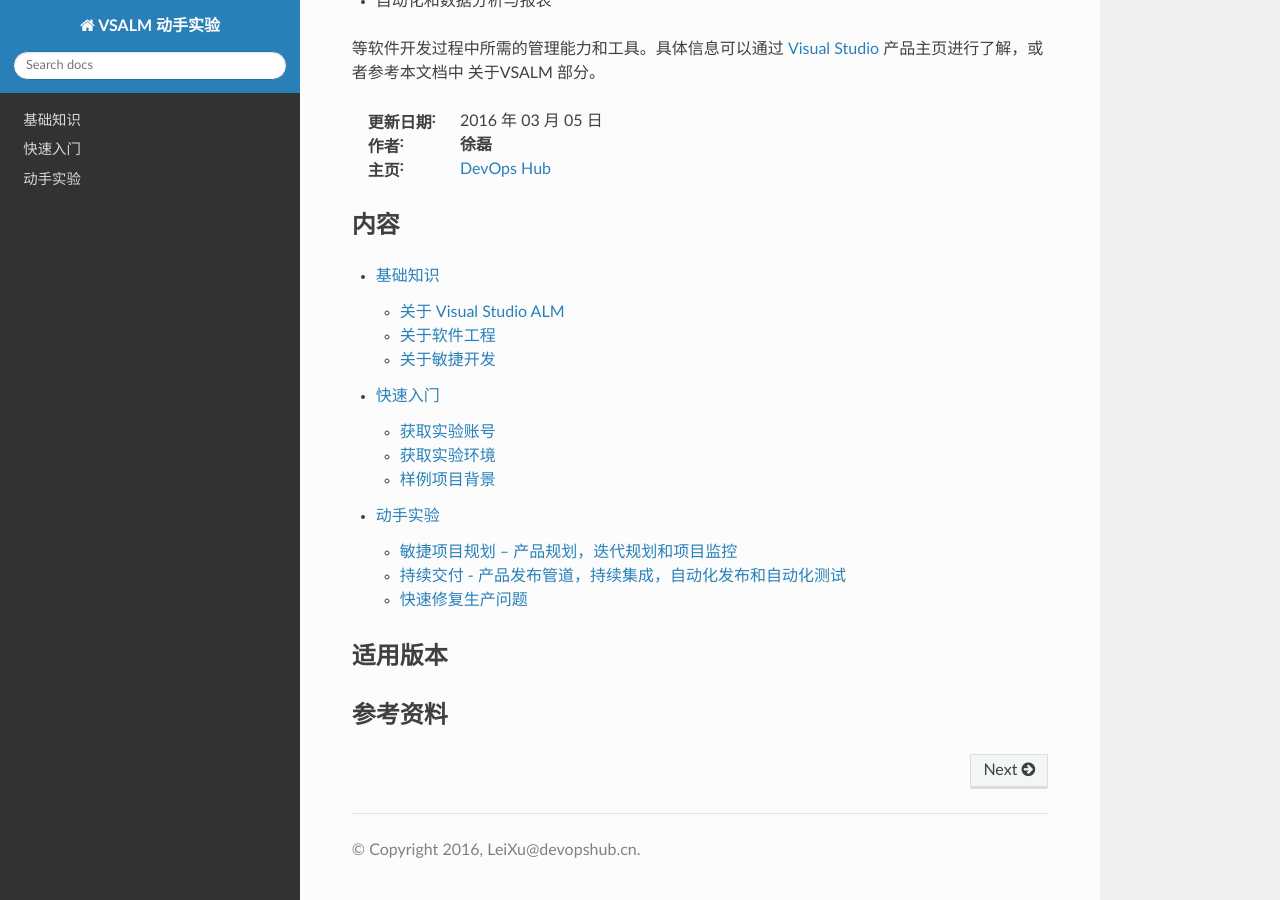
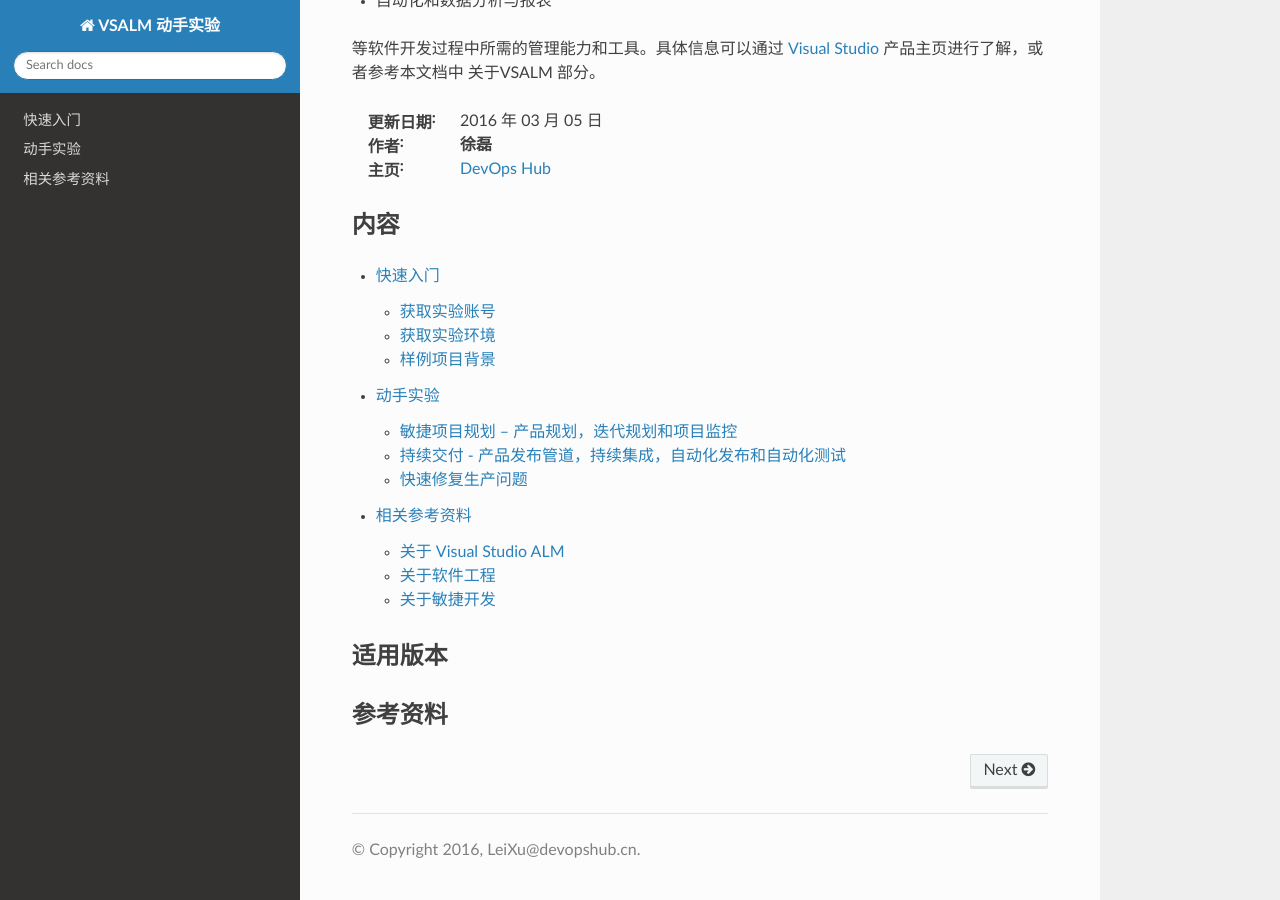
Before and after one commit to ups216/vsalm-hols, a Sphinx documentation site: the page built from docs/index.rst, in a window 1280 px wide and 900 px high, scrolled down 771 px. Built offline with Sphinx 7.4.7 and the Read the Docs theme 2.0.0, drawn with Linux system fonts in a browser that asks for light colours; the version number could not be read and is left out.

Commit message:
move concepts sections to the bottom and update title

```diff
--- a/docs/concepts/index.rst
+++ b/docs/concepts/index.rst
@@ -1,4 +1,4 @@
-基础知识
+相关参考资料
 --------
 
 .. toctree::
--- a/docs/index.rst
+++ b/docs/index.rst
@@ -43,9 +43,9 @@
 .. toctree::
     :titlesonly:
 
-    concepts/index
     getting-started/index
     labs/index
+    concepts/index
 
 
 适用版本
```
